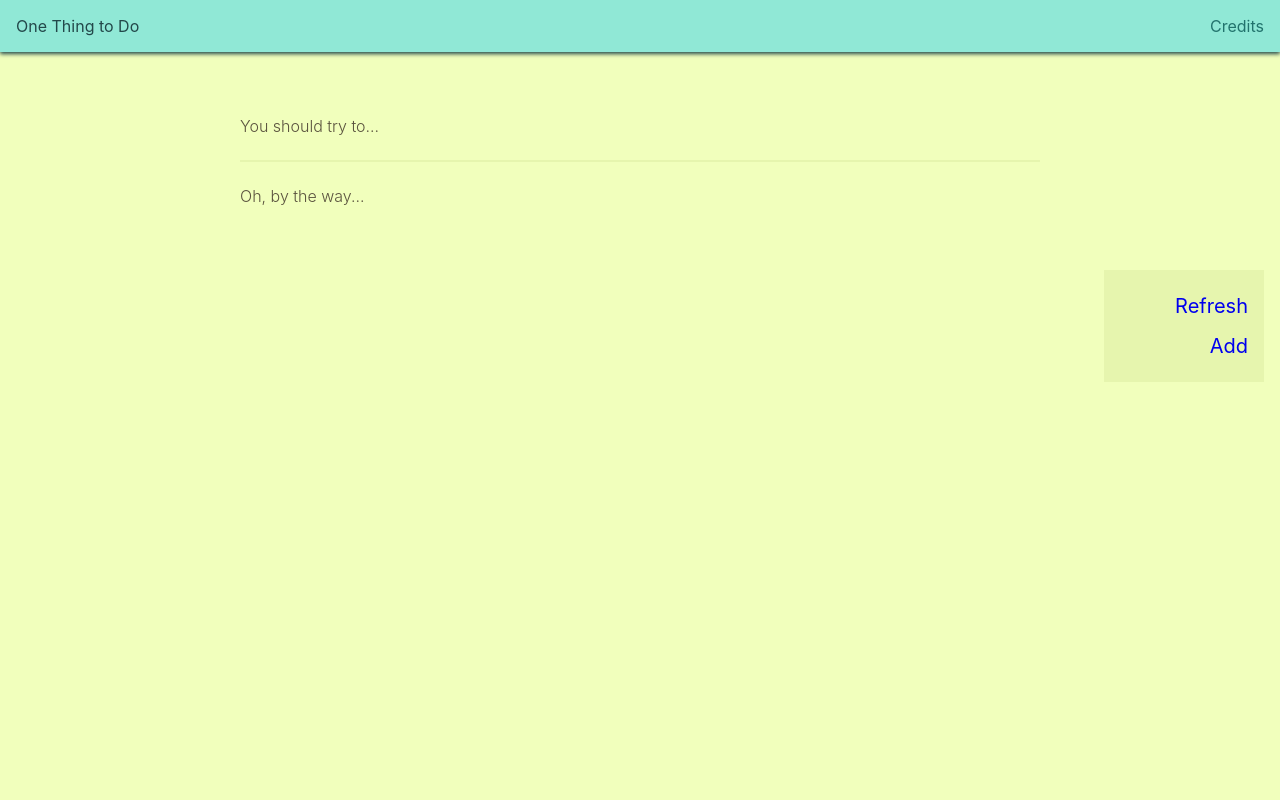
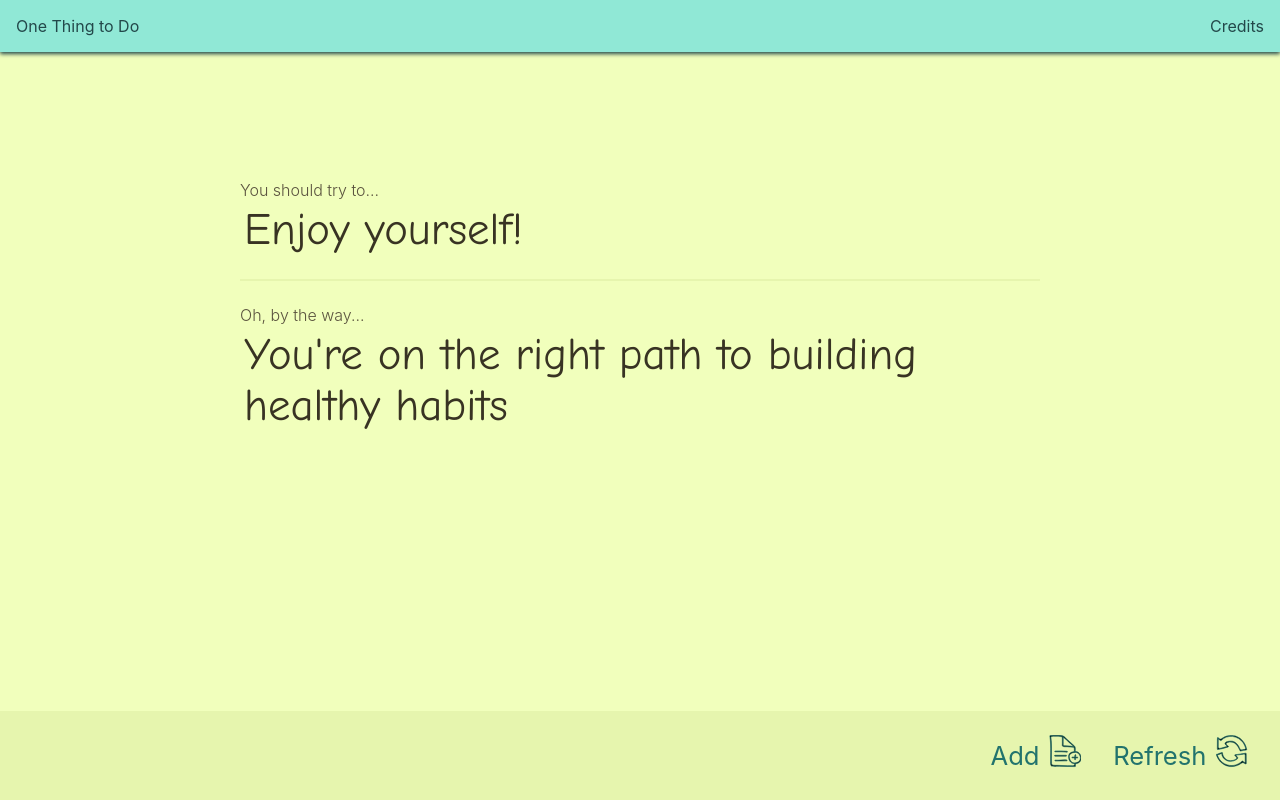
Before and after one commit to b7s9/one-thing-to-do, a website: page index.html in a window 1280 px wide. Drawn offline with Linux system fonts and the light colour scheme; no server answers; a web font is replaced by a local one.

Commit message:
💄 Add icons 💄 Update styles ✨ Add default text

```diff
--- a/index.html
+++ b/index.html
@@ -22,7 +22,7 @@
   <main class="home">
     <div id="todo-viewer">
       <p class="intro">You should try to...</p>
-      <h2></h2>
+      <h2>Enjoy yourself!</h2>
       <div class="data" hidden>
         <p class="date">
           <strong>Due:</strong> <span class="data"></span>
@@ -35,12 +35,84 @@
     <hr />
     <div id="nice-viewer">
       <p class="intro">Oh, by the way...</p>
-      <h2></h2>
+      <h2>You're on the right path to building healthy habits</h2>
     </div>
   </main>
   <aside class="controls">
-    <a id="refresh-btn" href="/" tabindex="1">Refresh</a>
-    <a id="add-btn" href="/add" tabindex="1">Add</a>
+    <a id="refresh-btn" href="/" tabindex="1">Refresh
+      <svg xmlns="http://www.w3.org/2000/svg" xmlns:xlink="http://www.w3.org/1999/xlink" version="1.1" x="0px" y="0px"
+        viewBox="0 0 48 60" enable-background="new 0 0 48 48" xml:space="preserve">
+        <g>
+          <g>
+            <g>
+              <path fill="#000000"
+                d="M2.9,4.9c1.5,1.3,3,2.4,4.6,3.5c0.2,0.2,0.6,0.1,0.8-0.1c9.8-10,25.2-7.4,33.1,3.4     c1.6,2.2,2.7,4.9,3.5,7.5c1,3.2-4,2.6-6.1,3.1c-2,0.4-3.4-4.2-4.2-5.5c-1.2-2-2.7-3.7-4.5-5.2C27,9,23.2,8.9,19.5,9.5     c-1.2,0.2-6,1.2-5.4,3.6c0.3,1.2,1.3,1.8,2.1,2.6c1.7,1.5,1.2,1.5-0.9,2.1c-1.7,0.5-3.4,1-5.2,1.4C7,19.9,3.9,21.5,4,17.2     c0-3.9,0-7.9,0-11.8c0-0.8-1.2-0.8-1.3,0c0,5.3,0,10.5-0.1,15.8c0,0.4,0.4,0.7,0.8,0.6c5.3-0.9,10.5-2.2,15.6-3.9     c0.4-0.1,0.6-0.7,0.3-1c-1.5-1.4-6.2-4-1.2-5.7c3.4-1.2,6.9-0.9,10.1,0.7c4.3,2.2,6.6,7.6,8.5,11.8c0.1,0.3,0.5,0.3,0.7,0.3     c2.9-0.7,5.8-1.1,8.7-1.4c0.4,0,0.7-0.4,0.6-0.8C45,12.4,39,4.8,30,1.6c-4.1-1.4-8.7-1.2-12.9-0.1c-2.3,0.6-4.5,1.7-6.5,3     C7.5,6.6,7.2,6.9,3.8,4C3.2,3.5,2.3,4.4,2.9,4.9L2.9,4.9z" />
+            </g>
+          </g>
+          <g>
+            <g>
+              <path fill="#000000"
+                d="M1.2,29.5c2.5,8.8,9.2,15.3,18.1,17.4c4.6,1.1,9.4,0.2,13.7-1.4c2-0.7,3.7-1.9,5.4-3.1c2.8-2,4-0.3,6.7,1     c0.4,0.2,0.9,0,0.9-0.5c0-5-0.1-10-0.1-15c0-0.4-0.4-0.7-0.8-0.6c-5.3,0.8-10.6,1.6-16,2.4c-0.5,0.1-0.6,0.7-0.3,1     c1.3,1.4,4.7,3.4,2,5.3c-2.4,1.8-5.4,2.4-8.3,2.5c-6.6,0.3-11.8-5.4-12.2-11.7c0-0.4-0.4-0.7-0.8-0.6c-2.3,0.8-4.7,1.7-7,2.5     c-0.8,0.3-0.4,1.5,0.3,1.2c1.7-0.6,3.5-1.3,5.2-1.9c1.6-0.6,1.5,2.1,1.7,2.9c0.7,2.2,2.5,4.5,4.3,5.8c5.4,3.8,11.7,3.5,17.2,0.2     c1.3-0.8,2.3-1.6,2-3.1c-0.1-0.6-1.4-1.7-1.7-2c-2.1-2.2,1.1-1.7,3-2c2.4-0.4,4.7-0.7,7.1-1.1c3.5-0.5,2.8,1.7,2.8,4.5     c0,2.5,0,5,0.1,7.5c0,1.8-3.6-1.3-4.1-1.6c-0.2-0.2-0.6-0.1-0.8,0.1C27.4,51.4,7.2,45.9,2.4,29.2C2.2,28.4,1,28.8,1.2,29.5     L1.2,29.5z" />
+            </g>
+          </g>
+        </g>
+      </svg>
+    </a>
+    <a id="add-btn" href="/add" tabindex="1">Add
+      <svg xmlns="http://www.w3.org/2000/svg" xmlns:xlink="http://www.w3.org/1999/xlink" version="1.1" x="0px" y="0px"
+        viewBox="0 0 48 60" enable-background="new 0 0 48 48" xml:space="preserve">
+        <g>
+          <g>
+            <g>
+              <path fill="#000000"
+                d="M37.6,42.5c0,2.9,0,3.6-3.3,3.6c-2.6,0-5.2-0.1-7.8-0.1c-5.2-0.1-10.4-0.3-15.5-0.5     c-1.9-0.1-7.9,0.7-8-2.5c-0.1-2.5-0.2-5.1-0.2-7.6c0-5.7,0.1-11.5,0.1-17.2c0-5.1-0.3-10.1-1-15.2C1.7,1,12.5,1.9,14.1,2     c6.3,0.1,9.2,3.6,13.6,7.6c1.8,1.6,3.6,3.3,5.5,4.9c0.9,0.8,1.8,1.6,2.7,2.5c1.6,1.5,1.2,5.9,1.2,8c0,0.8,1.3,0.8,1.3,0     c0-2.1,0.9-6.6-0.9-8.3c-3.7-3.6-7.7-7-11.6-10.5c-2.6-2.4-4.5-4.9-8-5.4C12.4,0.1,6.5,0.6,1,0.6C0.6,0.6,0.4,1,0.4,1.4     c1.2,8.1,1.3,16.3,1.2,24.5c0,3.8-0.1,7.6-0.1,11.5c0,2.7-0.4,6,0.6,8.5c0.7,1.9,10.9,1,12.8,1.1c7.8,0.3,15.5,0.4,23.3,0.4     c0.3,0,0.6-0.3,0.6-0.6c0-1.4,0-2.8,0-4.3C38.9,41.7,37.6,41.7,37.6,42.5L37.6,42.5z" />
+            </g>
+          </g>
+          <g>
+            <g>
+              <path fill="#000000"
+                d="M36.4,17.1c-4.5-0.4-9-0.8-13.5-1.1c-1.7-0.1-2.5,0.1-2.5-1.8c0-1.3,0-2.6,0-3.9c0-2.6,0-5.3,0-7.9     c0-0.8-1.2-0.8-1.3,0c0,3.5,0,7,0,10.5c0,0.9-0.5,3.3,0.6,4c1.6,1,5,0.6,6.9,0.7c3.3,0.3,6.5,0.5,9.8,0.8     C37.2,18.4,37.1,17.2,36.4,17.1L36.4,17.1z" />
+            </g>
+          </g>
+          <g>
+            <g>
+              <path fill="#000000"
+                d="M8.3,25.3c6-0.2,12-0.1,17.9,0.4c0.8,0.1,0.8-1.2,0-1.3c-6-0.5-11.9-0.6-17.9-0.4     C7.5,24,7.5,25.3,8.3,25.3L8.3,25.3z" />
+            </g>
+          </g>
+          <g>
+            <g>
+              <path fill="#000000"
+                d="M8,31.7c5.6,0,11.3,0,16.9,0c0.8,0,0.8-1.3,0-1.3c-5.6,0-11.3,0-16.9,0C7.2,30.5,7.2,31.7,8,31.7L8,31.7z     " />
+            </g>
+          </g>
+          <g>
+            <g>
+              <path fill="#000000"
+                d="M8.4,39c5.8,0.6,11.6-0.8,17.4-0.2c0.8,0.1,0.8-1.2,0-1.3c-5.8-0.7-11.6,0.8-17.4,0.2     C7.6,37.6,7.7,38.9,8.4,39L8.4,39z" />
+            </g>
+          </g>
+          <g>
+            <g>
+              <path fill="#000000"
+                d="M37.2,26c4.1-0.3,7.5,1.8,8.6,5.9c1.6,6-2,9.4-7.6,10c-5,0.5-7.5-3.3-8.4-7.6c-1.2-5.5,2.9-7.7,7.7-8.1     c0.8-0.1,0.8-1.3,0-1.3c-5.4,0.5-9.3,2.6-9,8.6c0.3,5.7,4.1,9.7,9.8,9.6c5.5-0.1,10-4,9.1-9.7c-0.8-5.4-4.4-9.1-10.2-8.7     C36.4,24.8,36.4,26,37.2,26L37.2,26z" />
+            </g>
+          </g>
+          <g>
+            <g>
+              <path fill="#000000"
+                d="M38,29.9c-0.4,2.2-0.5,4.4-0.4,6.7c0,0.8,1.3,0.8,1.3,0c-0.1-2.1,0-4.2,0.4-6.3     C39.4,29.4,38.2,29.1,38,29.9L38,29.9z" />
+            </g>
+          </g>
+          <g>
+            <g>
+              <path fill="#000000"
+                d="M34,34.3c2.6-0.1,5.2,0,7.8,0.2c0.8,0.1,0.8-1.2,0-1.3C39.3,33,36.7,33,34,33.1     C33.2,33.1,33.2,34.4,34,34.3L34,34.3z" />
+            </g>
+          </g>
+        </g>
+      </svg>
+    </a>
   </aside>
 
   <script src="static/js/main.js"></script>
--- a/static/style/main.css
+++ b/static/style/main.css
@@ -31,11 +31,8 @@ nav a {
   text-decoration: none;
 }
 
+nav .logo a,
 nav .credits a {
-  color: var(--blue-medium)
-}
-
-nav .logo a {
   color: var(--blue-dark)
 }
 
@@ -51,6 +48,12 @@ main {
 
 main.home {
   margin: 4rem auto;
+}
+
+@media screen and (min-width: 480px) {
+  main.home {
+    margin-top: 8rem;
+  }
 }
 
 #todo-viewer,
@@ -69,7 +72,7 @@ label {
 h2 {
   color: var(--brown-dark);
   font-family: var(--ff-script);
-  font-size: 1.375rem;
+  font-size: 1.6rem;
   font-weight: normal;
   margin: 0.25rem;
   padding: 0;
@@ -77,7 +80,7 @@ h2 {
 
 @media screen and (min-width: 480px) {
   h2 {
-    font-size: 2.25rem;
+    font-size: 2.8rem;
   }
 }
 
@@ -90,30 +93,45 @@ aside {
   display: block;
   padding: 1rem;
   margin: 0;
-}
-
-@media screen and (min-width: 480px) {
-  aside {
-    float: right;
-    margin: 0 1rem;
-  }
-
-  aside a {
-    width: 8rem;
-  }
+  position: fixed;
+  bottom: 0;
+  width: 100%;
 }
 
 aside a {
-  display: block;
-  font-size: 1.25rem;
+  color: var(--blue-medium);
+  border-bottom: 1px solid transparent;
+  font-size: 1rem;
   padding: 0.5rem 0;
   text-align: right;
   text-decoration: none;
+
+  display: flex;
+  align-items: center;
+  justify-content: end;
 }
 
 aside a:focus,
 aside a:hover {
   text-decoration: underline;
+}
+
+aside a svg {
+  padding-left: 0.6rem;
+  height: 2rem;
+  stroke: var(--blue-medium);
+}
+
+@media screen and (min-width: 480px) {
+  aside a {
+    float: right;
+    font-size: 1.6rem;
+    margin: 0 1rem;
+  }
+
+  aside a svg {
+    height: 2.5rem;
+  }
 }
 
 /************************************************/
@@ -162,3 +180,22 @@ input[type="submit"]:hover,
 input[type="submit"]:focus {
   background: var(--blue-light);
 }
+
+select {
+  appearance: none;
+}
+
+select+div.icon {
+  background: url(./ui/dropdown.svg) no-repeat center center;
+  position: absolute;
+  height: 2.25rem;
+  width: 2.25rem;
+  right: 2rem;
+  margin-top: -3rem;
+}
+
+@media screen and (min-width: 480px) {
+  select+div.icon {
+    display: none;
+  }
+}
```
Also changed, not shown: add.html (+1 -0 lines), static/style/ui/add.svg (added), static/style/ui/dropdown.svg (added), static/style/ui/refresh.svg (added).
